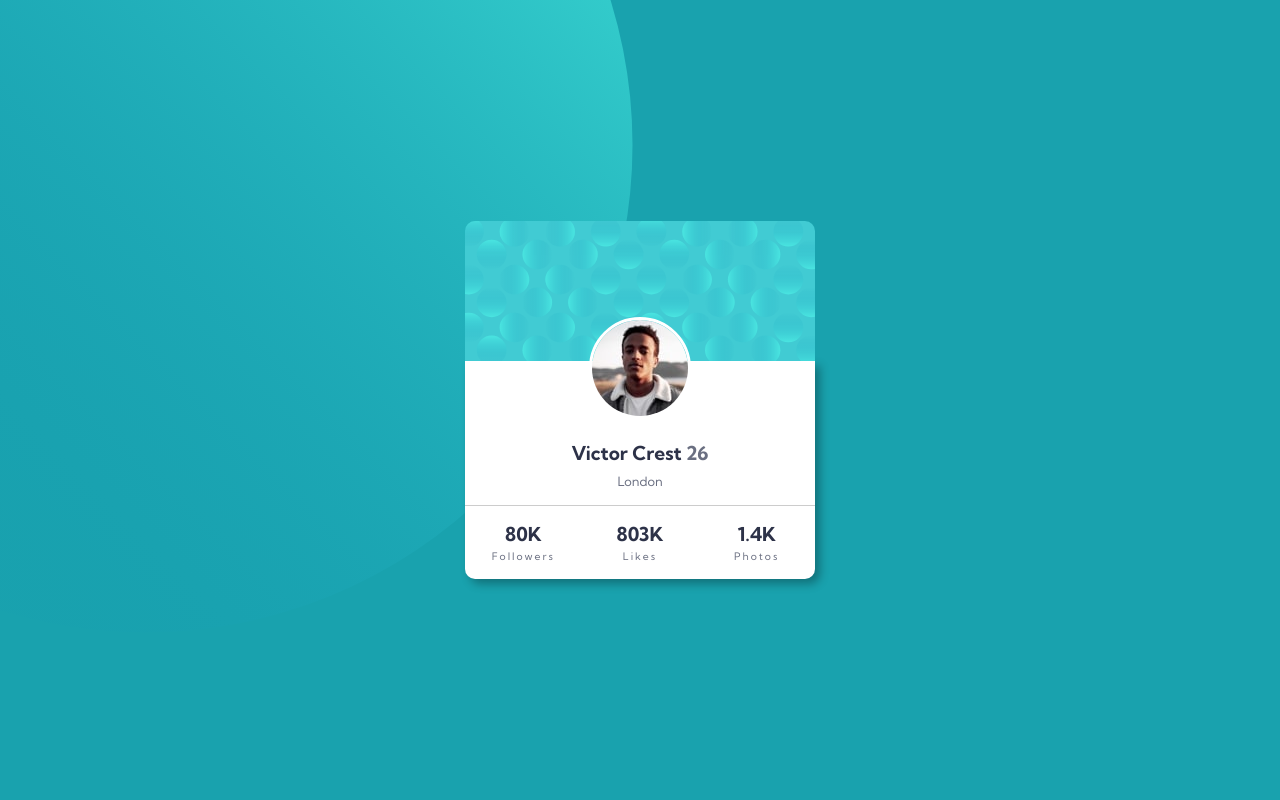
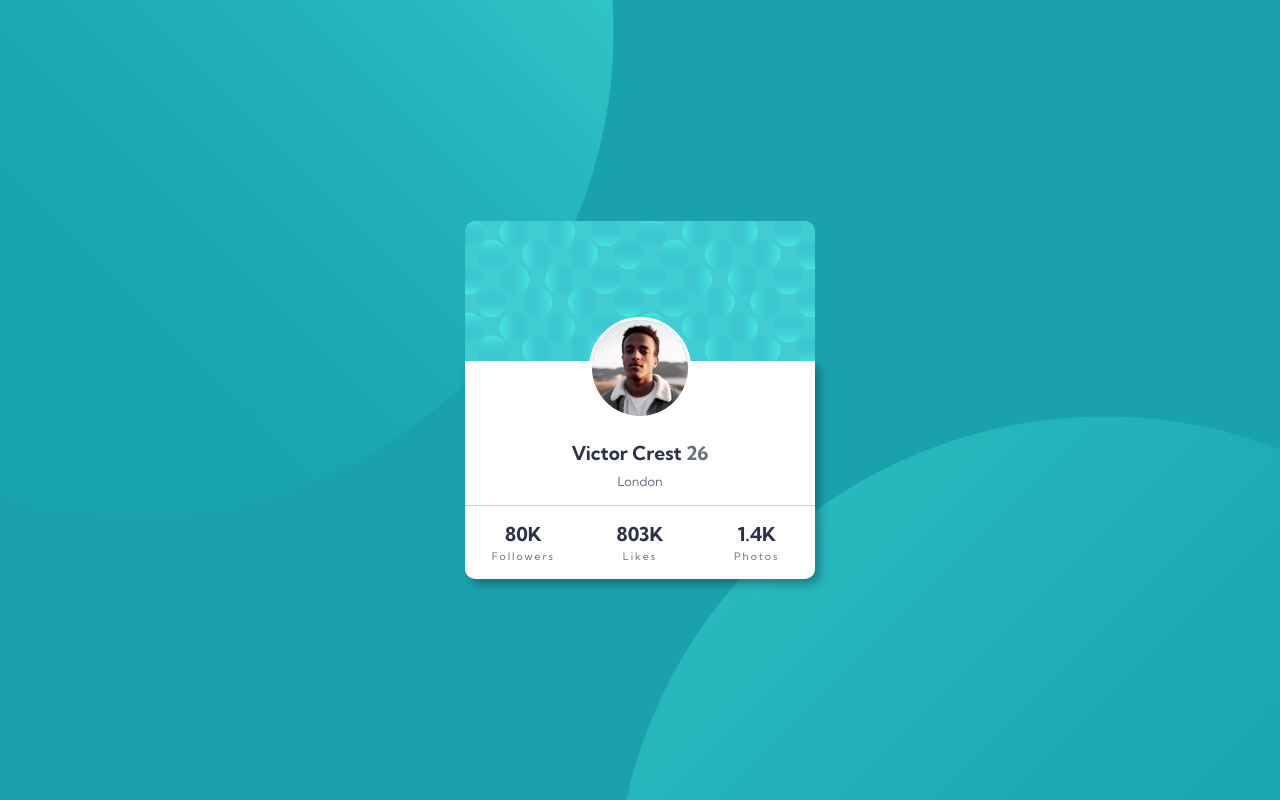
Before and after one commit to KevinMA95/profile-card, a plain HTML site: page index.html in a window 1280 px wide. Drawn offline with Linux system fonts and the light colour scheme.

Commit message:
Update styles.css

```diff
--- a/styles.css
+++ b/styles.css
@@ -15,7 +15,7 @@ body{
     padding: 1rem;
     background-color: var(--dark-cyan);
     background-image: url(images/bg-pattern-top.svg), url(images/bg-pattern-bottom.svg);
-    background-position: -21.563rem -21.563rem, 150% -550%;
+    background-position: right 52vw bottom 35vh, left 48vw top 52vh;
     background-repeat: no-repeat, no-repeat;
     min-height: 100vh;
     display: flex;
```
